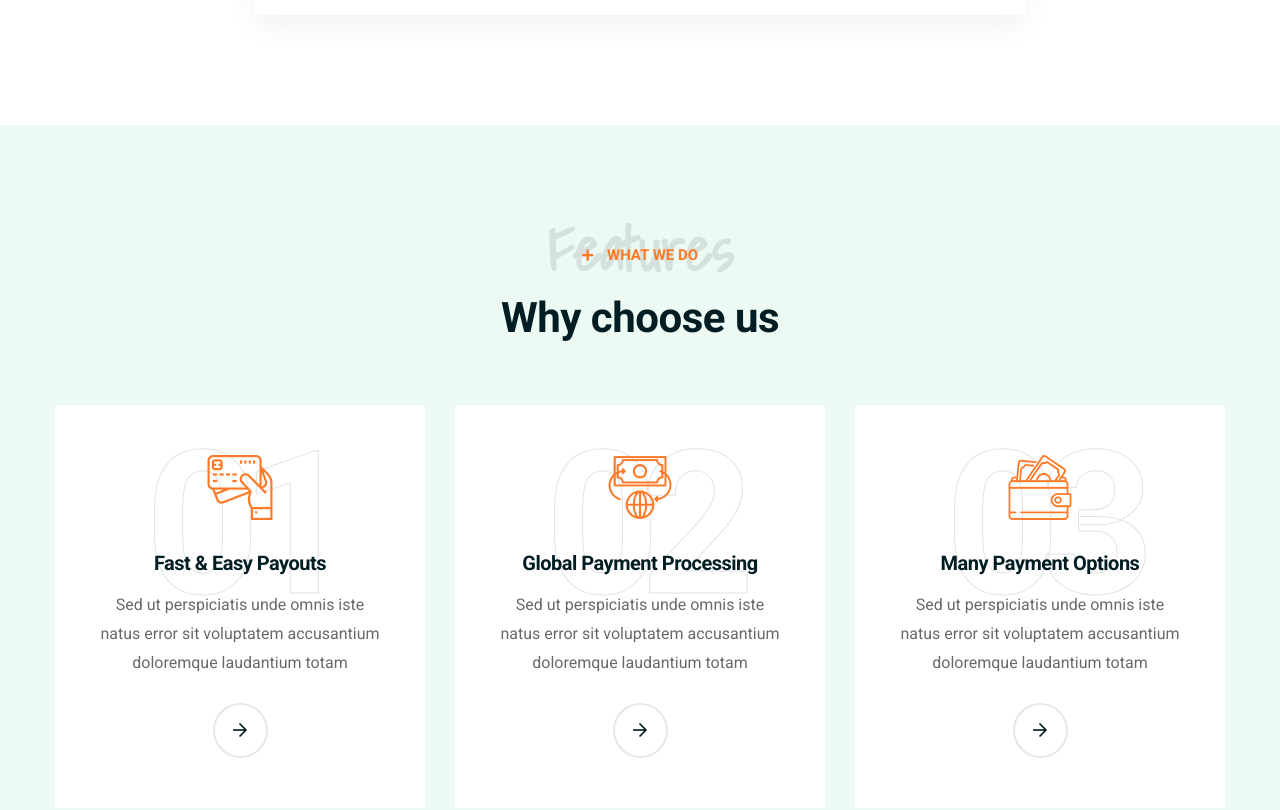
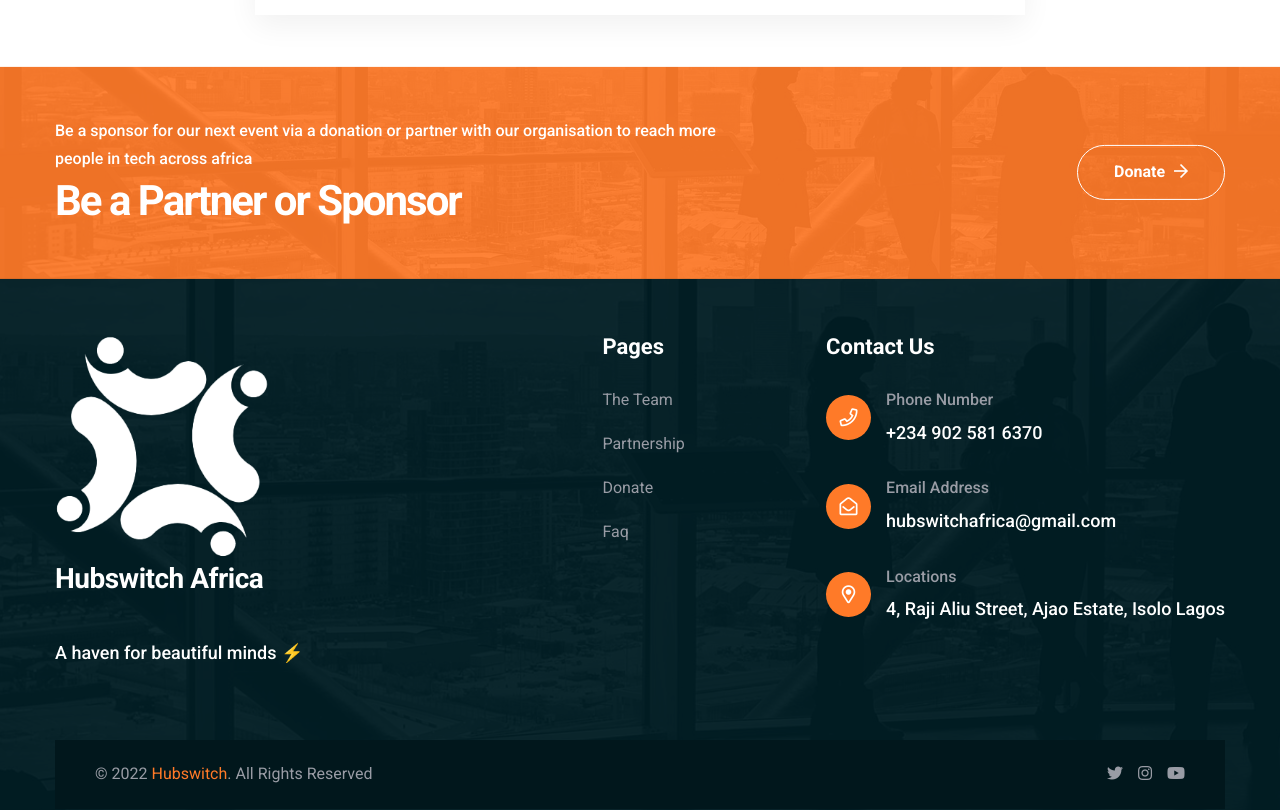
Before and after one commit to hubswitch-africa/hubswitch, a Next.js app: page /faq in a window 1280 px wide. Shown: the part 1440-2250 px from the top of the page. Built offline with nearby package versions, Linux system fonts and the light colour scheme.

Commit message:
Remove unneeded section

```diff
--- a/pages/faq.js
+++ b/pages/faq.js
@@ -7,7 +7,7 @@
   return (
     <Layout>
       <PageBanner pageName="FAQ" />
-      <section className="faq-section section-gap">
+      <section className="faq-section section-gap mb-5">
         <div className="container">
           <div className="row justify-content-center">
             <div className="col-xl-8 col-lg-10">
@@ -1063,92 +1063,6 @@
         </div>
       </section>
       {/*====== FAQ Area End ======*/}
-      {/*====== Feature Section Start ======*/}
-      <section className="feature-section primary-soft-bg section-gap">
-        <div className="container">
-          <div className="common-heading text-center mb-30">
-            <span className="tagline">
-              <i className="fas fa-plus" /> What We Do
-              <span className="heading-shadow-text">Features</span>
-            </span>
-            <h2 className="title">Why choose us</h2>
-          </div>
-          <div className="row icon-boxes justify-content-center">
-            <div
-              className="col-lg-4 col-md-6 col-sm-9 wow fadeInUp"
-              data-wow-delay="0.1s"
-            >
-              <div className="icon-box mt-30">
-                <div className="icon">
-                  <i className="flaticon-debit-card" />
-                </div>
-                <h5 className="title">Fast &amp; Easy Payouts</h5>
-                <p>
-                  Sed ut perspiciatis unde omnis iste natus error sit voluptatem
-                  accusantium doloremque laudantium totam
-                </p>
-                <Link href="/project-1">
-                  <a className="link">
-                    <i className="far fa-arrow-right" />
-                  </a>
-                </Link>
-                <span className="box-index">01</span>
-                <div className="box-img">
-                  <img src="assets/img/icon-box-bg.jpg" alt="image" />
-                </div>
-              </div>
-            </div>
-            <div
-              className="col-lg-4 col-md-6 col-sm-9 wow fadeInUp"
-              data-wow-delay="0.2s"
-            >
-              <div className="icon-box mt-30">
-                <div className="icon">
-                  <i className="flaticon-payment" />
-                </div>
-                <h5 className="title">Global Payment Processing</h5>
-                <p>
-                  Sed ut perspiciatis unde omnis iste natus error sit voluptatem
-                  accusantium doloremque laudantium totam
-                </p>
-                <Link href="/project-2">
-                  <a className="link">
-                    <i className="far fa-arrow-right" />
-                  </a>
-                </Link>
-                <span className="box-index">02</span>
-                <div className="box-img">
-                  <img src="assets/img/icon-box-bg.jpg" alt="image" />
-                </div>
-              </div>
-            </div>
-            <div
-              className="col-lg-4 col-md-6 col-sm-9 wow fadeInUp"
-              data-wow-delay="0.3s"
-            >
-              <div className="icon-box mt-30">
-                <div className="icon">
-                  <i className="flaticon-wallet-1" />
-                </div>
-                <h5 className="title">Many Payment Options</h5>
-                <p>
-                  Sed ut perspiciatis unde omnis iste natus error sit voluptatem
-                  accusantium doloremque laudantium totam
-                </p>
-                <Link href="/project-1">
-                  <a className="link">
-                    <i className="far fa-arrow-right" />
-                  </a>
-                </Link>
-                <span className="box-index">03</span>
-                <div className="box-img">
-                  <img src="assets/img/icon-box-bg.jpg" alt="image" />
-                </div>
-              </div>
-            </div>
-          </div>
-        </div>
-      </section>
 
     </Layout>
   );
```
